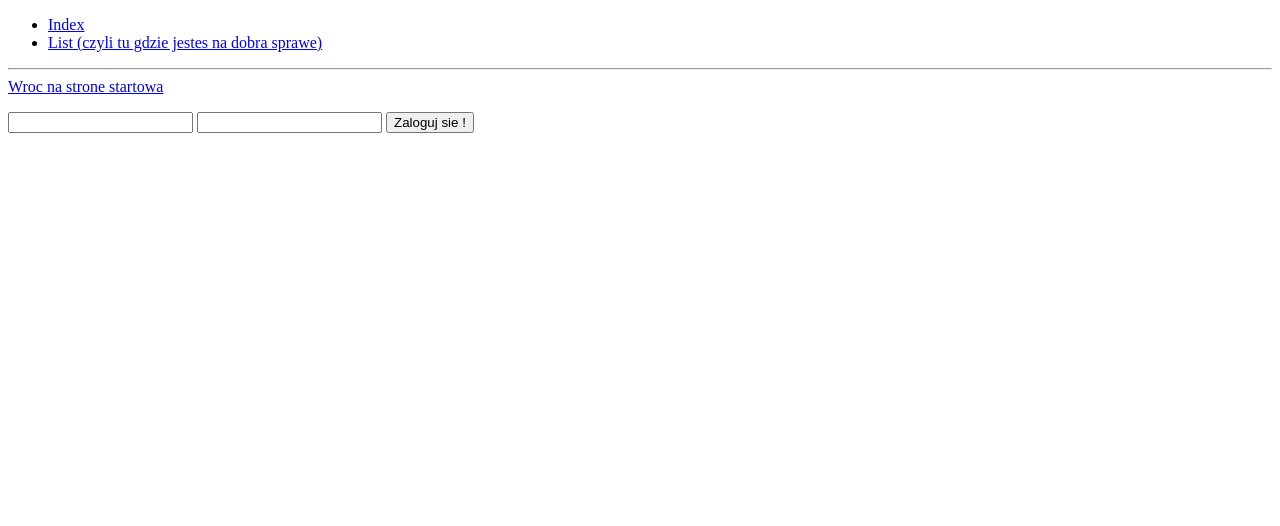
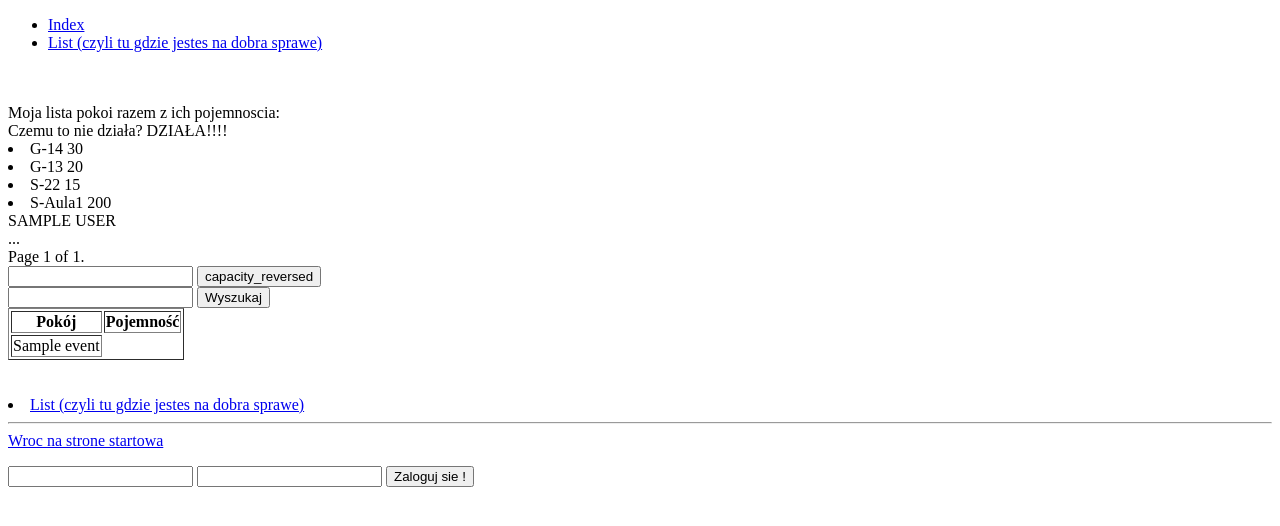
Before and after one commit to mkoralina/django, a Django app: template a/templates/a/list.html in a window 1280 px wide. Shown: the top 526 px of the page. Run offline with Django 3.2, Linux system fonts and the light colour scheme; data comes from the database, SQL or seed files in the repository; both versions use the stored data as it was after the commit; the template is opened without the code that fills it: values that come from a table or form of the project are taken from there, most other values are stand-ins (such as "Sample title", 1, 10 or a date in 2020); parts of the project's set-up code (start-up, migrations or seed data) failed here and were passed over.

Commit message:
Sporo zmian, wyszukiwarka, paginator

```diff
--- a/a/templates/a/list.html
+++ b/a/templates/a/list.html
@@ -7,7 +7,113 @@
     <li><a href="{% url 'a:index' %}">Index</a></li>
     <li><a href="{% url 'a:list' %}">List (czyli tu gdzie jestes na dobra sprawe)</a></li>
 </ul>
+
 {% endblock %}
+
+<br><br>
+
+
+    Moja lista pokoi razem z ich pojemnoscia:
+
+    <br> Czemu to nie działa? DZIAŁA!!!!
+    {% for room in queryset %} <li>{{room.name}} {{room.capacity}}</li>
+    {% endfor %}
+
+<!-- paginator-->
+
+{% for contact in contacts.object_list %}
+    {# Each "contact" is a Contact model object. #}
+    {{ contact.full_name|upper }}<br />
+    ...
+{% endfor %}
+
+<div class="pagination">
+    <span class="step-links">
+        {% if contacts.has_previous %}
+            <a href="?page={{ contacts.previous_page_number }}">previous</a>
+        {% endif %}
+
+        <span class="current">
+            Page {{ contacts.number }} of {{ contacts.paginator.num_pages }}.
+        </span>
+
+        {% if contacts.has_next %}
+            <a href="?page={{ contacts.next_page_number }}">next</a>
+        {% endif %}
+    </span>
+</div>
+
+
+
+
+
+
+
+
+
+
+
+
+
+
+
+
+
+
+
+
+
+
+
+
+
+
+<form action="{% url 'a:list' %}" method="POST">
+    {% csrf_token %} <!--pamietaj!!!-->
+    <!--do wybierania rodzaju sortowania formularz-->
+    <input type="text" name="order">
+    <input type="submit" value="capacity_reversed">
+</form>
+
+
+<!--wyszukiwanie po slowie kluczu-->
+<form action="{% url 'a:list' %}" method="POST">
+    {% csrf_token %} <!--pamietaj!!!-->
+
+    <input type="text" name="keyword">
+    <input type="submit" value="Wyszukaj">
+</form>
+
+
+
+
+
+
+
+<table border=1>
+    <th>Pokój</th>
+    <th>Pojemność</th>
+    {% for event in events %}
+    <tr>
+    {% for x in event %} <td>{{ x }}</td>
+    {% endfor %}
+    </tr>
+    {% endfor %}
+</table>
+
+<br><br>
+
+
+    <li><a href="{% url 'a:list' %}">List (czyli tu gdzie jestes na dobra sprawe)</a></li>
+
+
+
+
+
+
+
+
+
 <hr>
 <a href="{% url 'a:index' %}">Wroc na strone startowa</a><br>
 {% if messages %} <!--jesli jest wiadomosc, np. zle haslo przy logowaniu-->
```
Also changed, not shown: a/views.py (+39 -2 lines), db.sqlite3, 2 other files.
